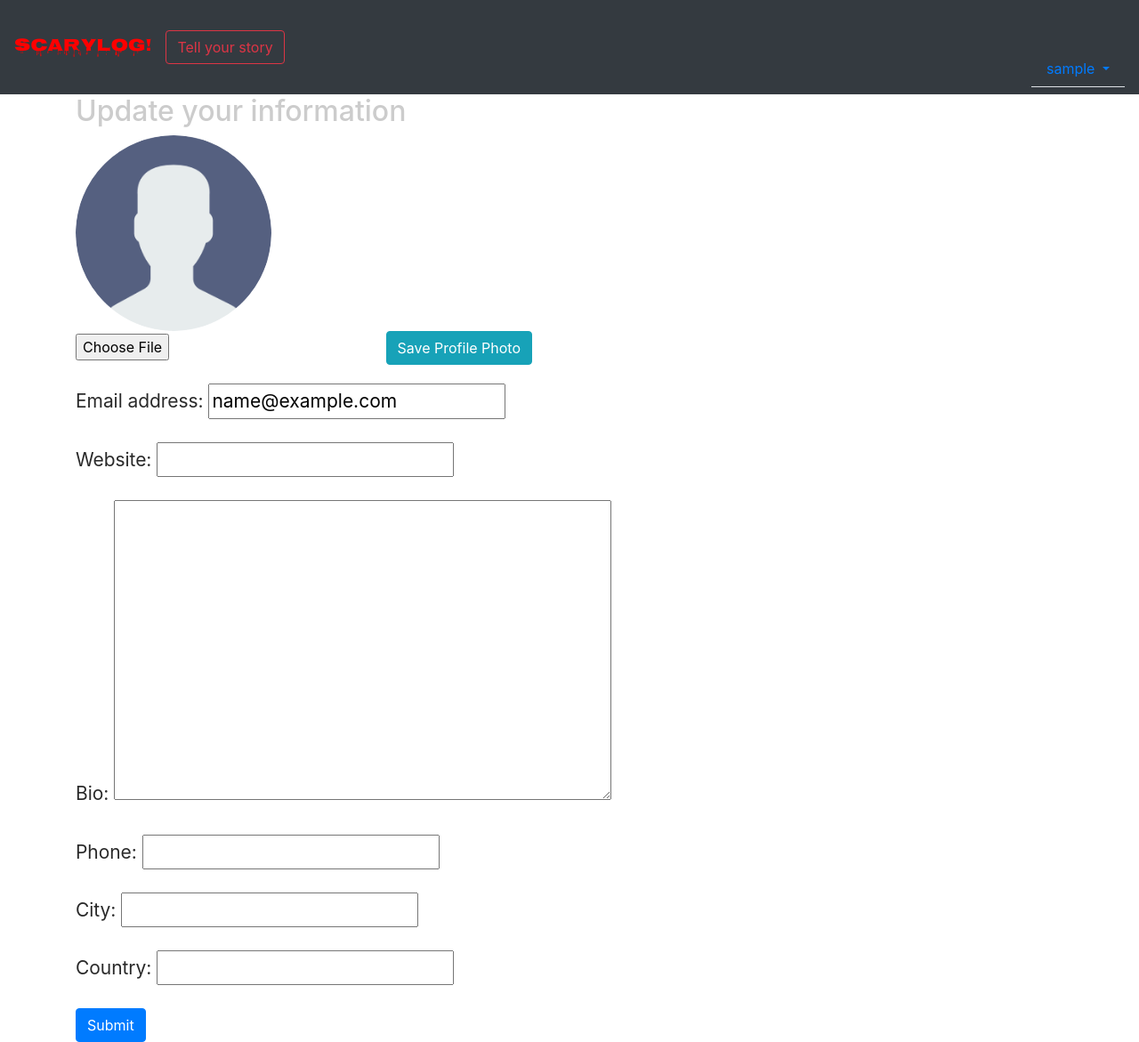
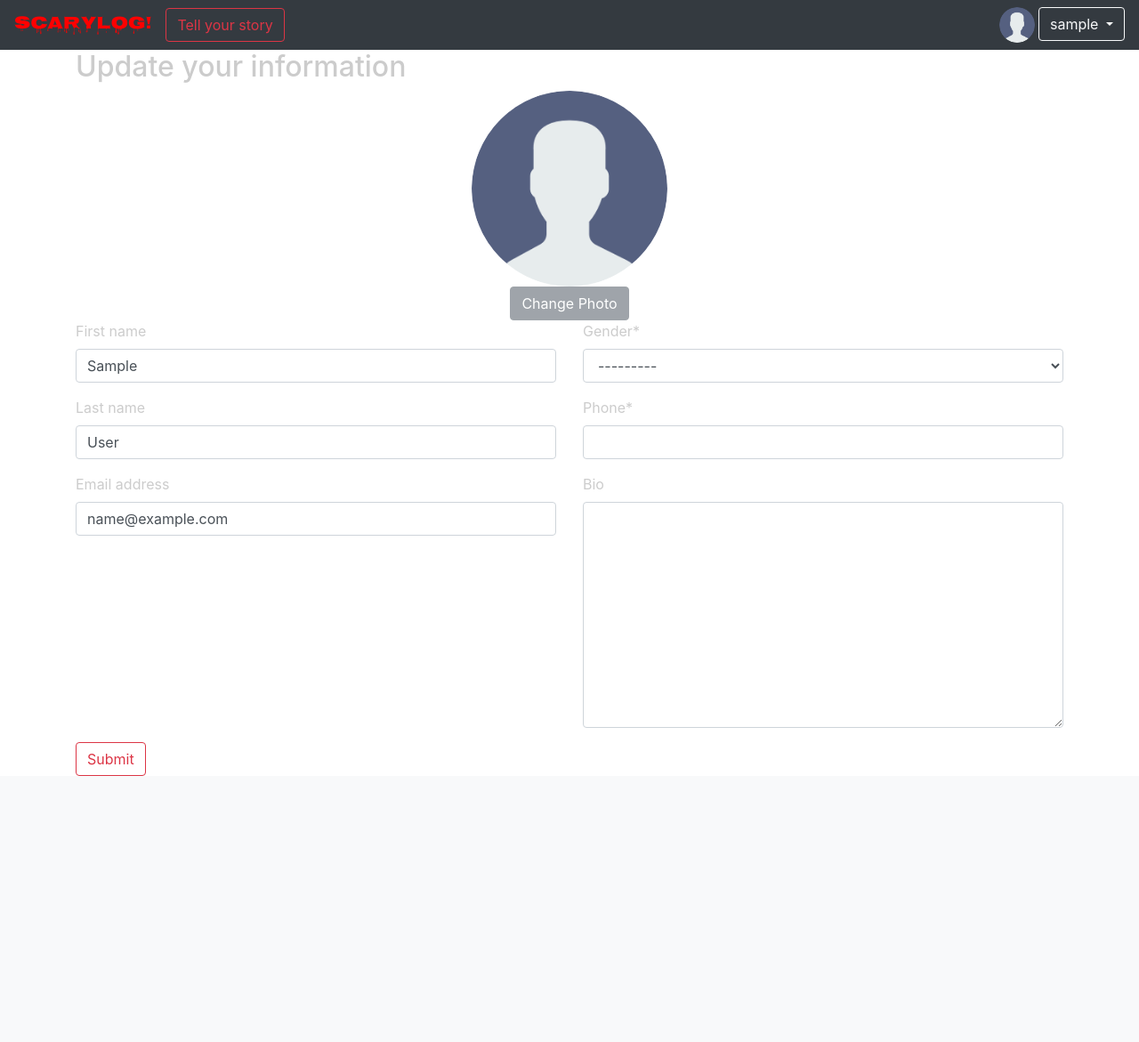
Before and after one commit to kowito/scarylog, a Django app: page /profile/update/ in a window 1280 px wide. Shown: the whole page at 89% size. After the commit the page ends 872 px from the top, so only its background shows below. Run offline with Django 3.2, Linux system fonts and the light colour scheme; the visitor is signed in with stand-in values (Sample User, id 1); parts of the project's set-up code (start-up, migrations or seed data) failed here and were passed over; some libraries are stand-ins or nearby versions; some web fonts are replaced.

```diff
--- a/apps/profile/forms.py
+++ b/apps/profile/forms.py
@@ -6,13 +6,15 @@ from .models import UserProfile
 class UserForm(forms.ModelForm):
     class Meta:
         model = User
-        fields = ["email"]
+        fields = ['first_name', 'last_name', 'email']
 
 
 class UserProfileForm(forms.ModelForm):
+    phone = forms.RegexField(regex=r'^\+?1?\d{9,15}$')
+
     class Meta:
         model = UserProfile
-        fields = ['website', 'bio', 'phone', 'city', 'country']
+        fields = ['gender', 'phone', 'bio']
 
 
 class ProfilePictureForm(forms.ModelForm):
--- a/apps/profile/models.py
+++ b/apps/profile/models.py
@@ -3,14 +3,13 @@ from django.db import models
 from django.conf import settings
 from django.dispatch import receiver
 from django.contrib.auth.models import User
-from allauth.account.signals import user_signed_up
 from django.db.models.signals import post_save
-import hashlib, urllib
 
 GENDER_CHOICES = (
     ('M', 'Male'),
     ('F', 'Female'),
 )
+
 
 class UserProfile(models.Model):
     user = models.OneToOneField(settings.AUTH_USER_MODEL, on_delete=models.CASCADE, related_name='profile')
@@ -37,17 +36,13 @@ class UserProfile(models.Model):
 
     def get_picture_thumbnail(self):
         default = f"{settings.STATIC_URL}default-profile-photo.png"
-        return self.photo.thumbnail if self.photo else default
+        return f"{settings.MEDIA_URL}{self.photo.thumbnail}" if self.photo else default
 
 
 User.profile = property(
     lambda u: UserProfile.objects.get_or_create(user=u)[0]
 )
 
-# Send email in future
-# @receiver(user_signed_up)
-# def save_after_sign_up(sender, user, sociallogin=None, **kwargs):
-#     UserProfile.objects.create(user=user)
 
 @receiver(post_save, sender=User)
 def create_or_update_user_profile(sender, instance, created, **kwargs):
--- a/apps/profile/templates/profile_update.html
+++ b/apps/profile/templates/profile_update.html
@@ -1,72 +1,90 @@
 {% extends "base.html" %}
-{% load static i18n account %}
+{% load static i18n account crispy_forms_tags %}
 
 {% block extrastyle %}
     <style type="text/css">
+        #profile_photo_input {
+            display: none;
+        }
         #profile_photo_preview {
             height: auto;
             max-width: 220px;
+            margin: auto;
         }
     </style>
+    {{ profile_form.media.css }}
 {% endblock %}
 
 {% block content %}
-  <script src="https://code.jquery.com/jquery-3.3.1.slim.min.js"
-          integrity="sha384-q8i/X+965DzO0rT7abK41JStQIAqVgRVzpbzo5smXKp4YfRvH+8abtTE1Pi6jizo"
-          crossorigin="anonymous"></script>
-  <script src="https://stackpath.bootstrapcdn.com/bootstrap/4.3.1/js/bootstrap.min.js"
-          integrity="sha384-JjSmVgyd0p3pXB1rRibZUAYoIIy6OrQ6VrjIEaFf/nJGzIxFDsf4x0xIM+B07jRM"
-          crossorigin="anonymous"></script>
-
     <div class="container">
         <div class="row">
             <div class="col">
                 <h2 class="flow-text">{% trans "Update your information" %}</h2>
-
-              <div class="profile_image" name="profile_image">
+                <div class="profile_image d-flex justify-content-center" name="profile_image">
                     <div class="avatar">
-                  <img id="profile_photo_preview" class="img-responsive rounded-circle middle"  src="{{ user.profile.get_picture_thumbnail}}"/>
+                        <img id="profile_photo_preview" class="img-responsive rounded-circle middle"
+                             src="{{ user.profile.get_picture_thumbnail }}"/>
                     </div>
-                <form id="profile_photo_form" method="POST" action={% url 'profile_picture_url' %} enctype="multipart/form-data">
+                </div>
+                <div class="clearfix d-flex justify-content-center">
+                    <form id="profile_photo_form" method="POST"
+                          action={% url 'profile_picture_url' %} enctype="multipart/form-data">
                         {% csrf_token %}
-                  <input id="profile_photo_input" style="color: transparent;" id="id_photo" name="photo" type="file" >
-                  <button type="submit" class="btn btn-info">
-                    {% trans "Save Profile Photo" %}
+                        <input id="profile_photo_input" style="color: transparent;" id="id_photo" name="photo"
+                               type="file">
+                        <button id="profile_photo_submit" type="submit" class="btn btn-secondary" disabled>
+                            {% trans "Change Photo" %}
                         </button>
                     </form>
                 </div>
 
                 <form action="." method="POST" class="padding">
                     {% csrf_token %}
-                  {{ user_form.as_p }}
-                  {{ profile_form.as_p }}
-                  <button type="submit" class="btn btn-primary">
+                    <div class="row">
+                        <div class="col">
+                            {{ user_form|crispy }}
+
+                        </div>
+                        <div class="col">
+                            {{ profile_form|crispy }}
+                        </div>
+                    </div>
+                    <button type="submit" class="btn btn-outline-danger">
                         {% trans "Submit" %}
                     </button>
                 </form>
             </div>
         </div>
     </div>
-{{user.get_profile_pic}}
+    {{ user.get_profile_pic }}
 {% endblock %}
 
 {% block extrajs %}
-  {{block.super}}
+    {{ block.super }}
+    {{ profile_form.media.js }}
     <script type="text/javascript">
         function readURL(input) {
             if (input.files && input.files[0]) {
                 var reader = new FileReader();
-
-        reader.onload = function(e) {
+                reader.onload = function (e) {
                     $('#profile_photo_preview').attr('src', e.target.result);
                 }
-
                 reader.readAsDataURL(input.files[0]);
             }
         }
 
-    $("#profile_photo_input").change(function() {
+        $profileInput = $('#profile_photo_input');
+        $('#profile_photo_preview').click(function () {
+            $profileInput.click();
+        });
+        $profileInput.change(function () {
             readURL(this);
+            $('#profile_photo_submit')
+                .attr('disabled', false)
+                .removeClass('btn-secondary')
+                .addClass('btn btn-outline-danger')
+                .html('{% trans "Save Photo" %}')
+            ;
         });
     </script>
 {% endblock %}
--- a/apps/profile/urls.py
+++ b/apps/profile/urls.py
@@ -1,8 +1,9 @@
 from django.conf.urls import url
-
+from django.urls import include
 from apps.profile.views import *
 
 urlpatterns = (
     url(r'^update/$', profile_update, name='profile_update_url'),
     url(r'^picture/$', update_profile_picture_form, name='profile_picture_url'),
+    url(r'^select2/', include('django_select2.urls')),
 )
--- a/scarylog/settings.py
+++ b/scarylog/settings.py
@@ -47,6 +47,7 @@ INSTALLED_APPS = [
     'crispy_forms',
     'ckeditor',
     'stdimage',
+    'django_select2',
     'story',
     'apps.profile',
 
--- a/templates/base.html
+++ b/templates/base.html
@@ -51,8 +51,10 @@
         .created{
             font-size: 0.8rem;
         }
-
-
+        #nav-profile-photo{
+            height: auto;
+            max-width: 40px;
+        }
     </style>
     {% block extrastyle %}
     {% endblock extrastyle %}
@@ -68,9 +70,9 @@
         <ul class="navbar-nav mr-auto mt-2 mt-lg-0">
             <li><a class="btn btn-outline-danger" href="{% url 'story_story_create' %}">{% trans "Tell your story" %}</a></li>
         </ul>
-      </div>
-      <div class="profile-menu navbar-section menu-list">
-        {% include 'profile_menu.html' %}
+        <div class="navbar-profile">
+            {% include 'profile_menu.html' %}
+        </div>
       </div>
     </nav>
     {% block account.content %}
--- a/templates/profile_menu.html
+++ b/templates/profile_menu.html
@@ -1,9 +1,12 @@
 {% load static i18n %}
 
 {% if user.is_authenticated %}
-<ul class="nav nav-tabs mt-5">
+<ul class="nav">
+    <li class="nav-item mr-1">
+        <img id="nav-profile-photo" class="img-responsive rounded-circle middle"  src="{{ user.profile.get_picture_thumbnail}}"/>
+    </li>
     <li class="nav-item dropdown ml-auto">
-        <a href="#" class="nav-link dropdown-toggle" data-toggle="dropdown">
+        <a href="#" class="btn btn-outline-light dropdown-toggle " data-toggle="dropdown">
           {{request.user}}
         </a>
         <div class="dropdown-menu dropdown-menu-right">
@@ -14,5 +17,7 @@
     </li>
 </ul>
 {% else %}
-
+<div class="nav nav-item ml-auto">
+    <a href="/accounts/login/" class="btn btn-outline-light">{% trans "Login" %}</a>
+</div>
 {% endif %}
```
Also changed, not shown: 2 other files. Lines whose indentation alone changed are shown as unchanged.
